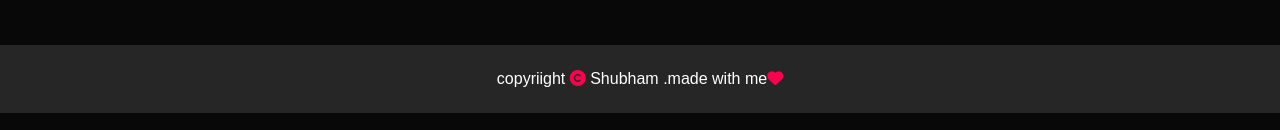
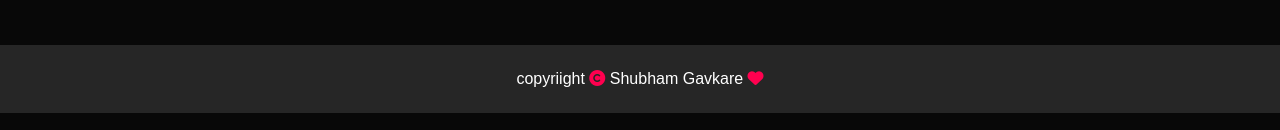
Before and after one commit to GavkareShubham/Pfo, a plain HTML site: page index.html in a window 1280 px wide. Shown: the part 3066-3196 px from the top of the page. Drawn offline with Linux system fonts and the light colour scheme.

Commit message:
Update index.html

```diff
--- a/index.html
+++ b/index.html
@@ -162,7 +162,7 @@
         </div>
     </div>
     <div class="copyright">
-        <p>copyriight <i class="fas fa-copyright"></i> Shubham .made with me<i class="fas fa-heart"></i></p>
+        <p>copyriight <i class="fas fa-copyright"></i> Shubham Gavkare <i class="fas fa-heart"></i></p>
     </div>
 </div>
 
```
